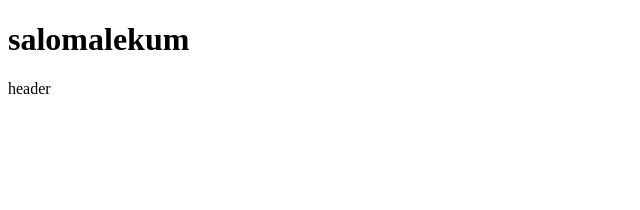
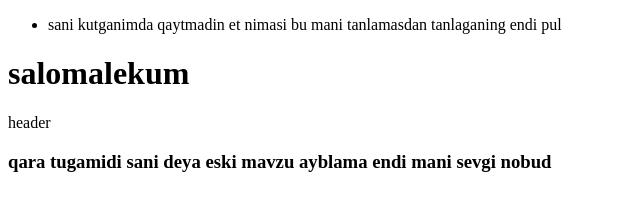
Before and after one commit to Xabibullohxusnullayev/71, a plain HTML site: page index.html in a window 1280 px wide. Shown: the whole page, without its empty margins (0-640 px from the left). Drawn offline with Linux system fonts and the light colour scheme.

Commit message:
dard alam

```diff
--- a/index.html
+++ b/index.html
@@ -1,12 +1,32 @@
 <!DOCTYPE html>
 <html lang="en">
+
 <head>
     <meta charset="UTF-8">
     <meta name="viewport" content="width=device-width, initial-scale=1.0">
     <title>Document</title>
 </head>
+
 <body>
+    <main>
+        <nav>
+            <ul>
+                <li>
+                     sani kutganimda qaytmadin et nimasi bu
+                    mani tanlamasdan tanlaganing endi pul
+                </li>
+            </ul>
+        </nav>
+    </main>
     <h1>salomalekum</h1>
     <p>header</p>
+
+
+    <footer>
+        <h3>qara tugamidi sani deya eski mavzu
+            ayblama endi mani sevgi nobud
+        </h3>
+    </footer>
 </body>
+
 </html>
```
